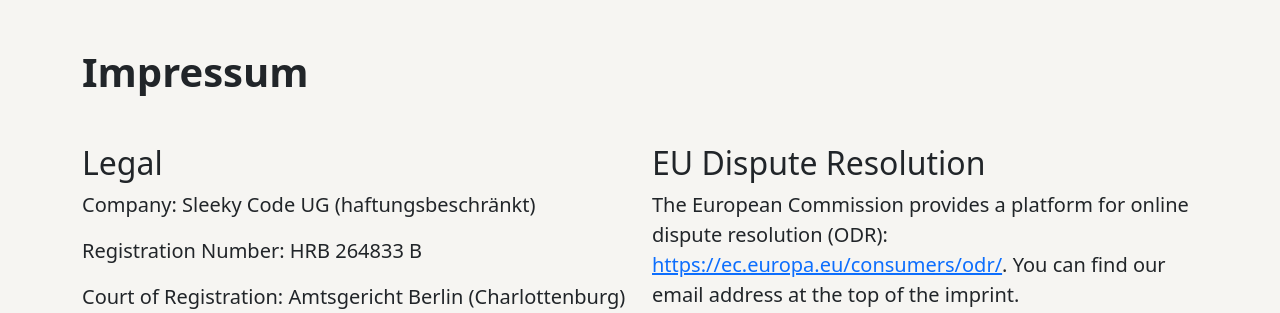
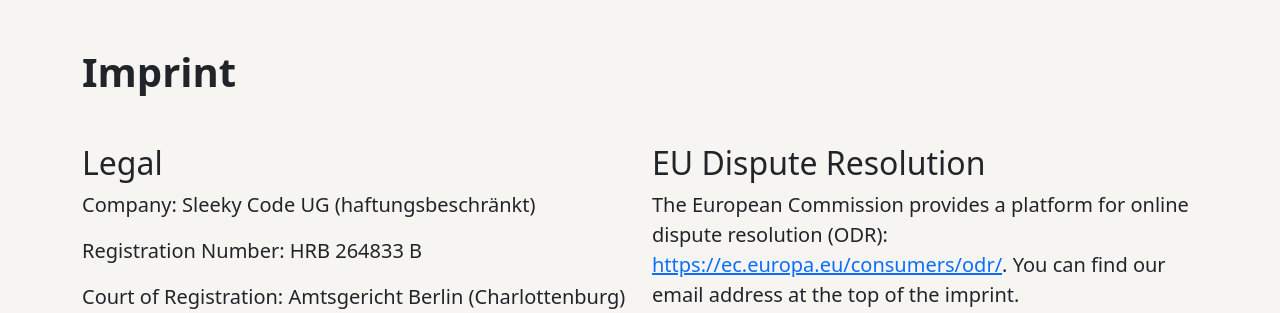
Before and after one commit to refatalsakka/pure-stack, a Symfony app: template templates/imprint/index.html.twig in a window 1280 px wide. Shown: the part 95-408 px from the top of the page. Run offline with Twig, Linux system fonts and the light colour scheme; the template is opened without the code that fills it, so the values that code supplies are empty; style sheets or scripts are compiled from the project's sources; some libraries are stand-ins or nearby versions.

Commit message:
fix trans

```diff
--- a/templates/imprint/index.html.twig
+++ b/templates/imprint/index.html.twig
@@ -20,7 +20,7 @@
 
 {% block body %}
 	<div class="container info-section">
-		<h1 class="mt-5 mb-5">Impressum</h1>
+		<h1 class="mt-5 mb-5">{{ 'imprint.title'|trans }}</h1>
 		<div class="yellow-green-star-title-right">
 			<img src="{{ asset("build/shapes/common/yellow-star-light.svg") }}" alt="yellow star light"/>
 			<img src="{{ asset("build/shapes/common/green-star.svg") }}" alt="green star"/>
```
